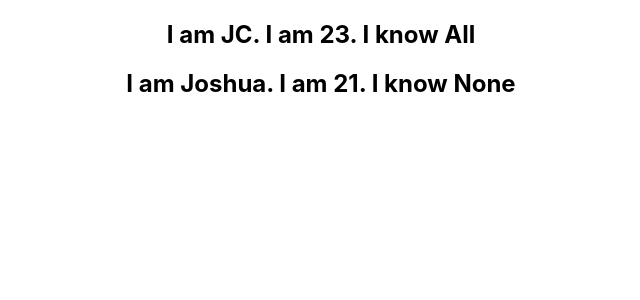
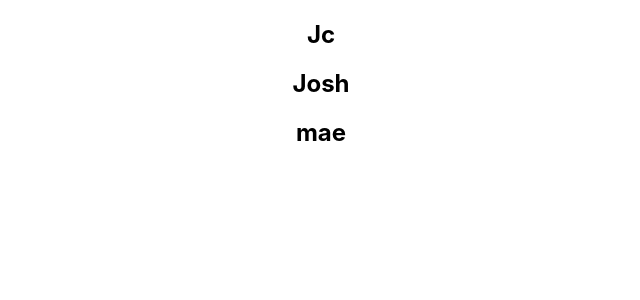
Before and after one commit to jcfdl/learning-react, a React (Create React App) app: page / in a window 1280 px wide. Shown: the top 300 px of the page, without its empty margins (319-959 px from the left). Built offline with nearby package versions, Linux system fonts and the light colour scheme.

Commit message:
Index as Key

```diff
--- a/src/components/NameList.js
+++ b/src/components/NameList.js
@@ -2,24 +2,27 @@ import React from 'react';
 import PersonList from './PersonList'
 
 function NameList() {
-	// const names = ['Jc', 'Josh', 'mae']
-	const persons = [
-		{
-			id: 1,
-			name: 'JC',
-			age: 23,
-			skill: 'All'
-		},
-		{
-			id: 2,
-			name: 'Joshua',
-			age: 21,
-			skill: 'None'
-		}
-	]
+	const names = ['Jc', 'Josh', 'mae']
+	// const persons = [
+	// 	{
+	// 		id: 1,
+	// 		name: 'JC',
+	// 		age: 23,
+	// 		skill: 'All'
+	// 	},
+	// 	{
+	// 		id: 2,
+	// 		name: 'Joshua',
+	// 		age: 21,
+	// 		skill: 'None'
+	// 	}
+	// ]
 
-	const personList = persons.map(person => <PersonList person={person} />)
-	return <div>{personList}</div>
+	// const personList = persons.map(person => <PersonList key={person.id} person={person} />)
+
+	const nameList = names.map((name, index) => <h2 key={index}>{name}</h2>)
+
+	return <div>{nameList}</div>
 }
 
 export default NameList;
```
